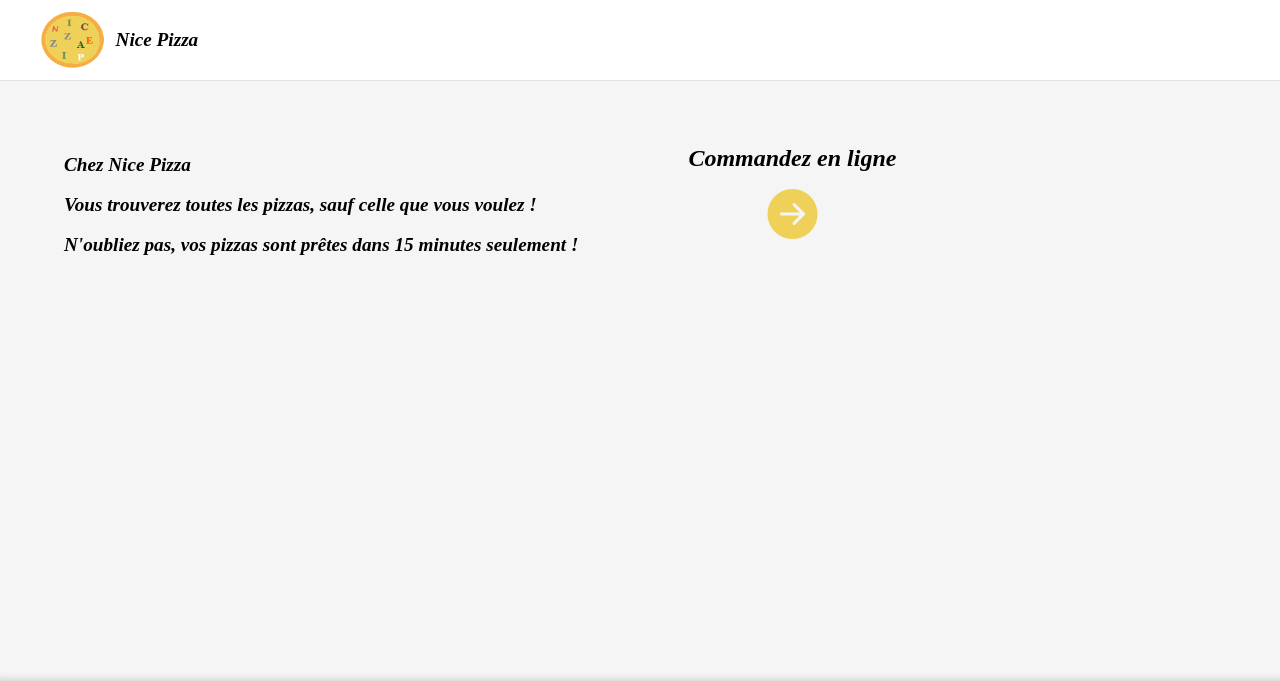
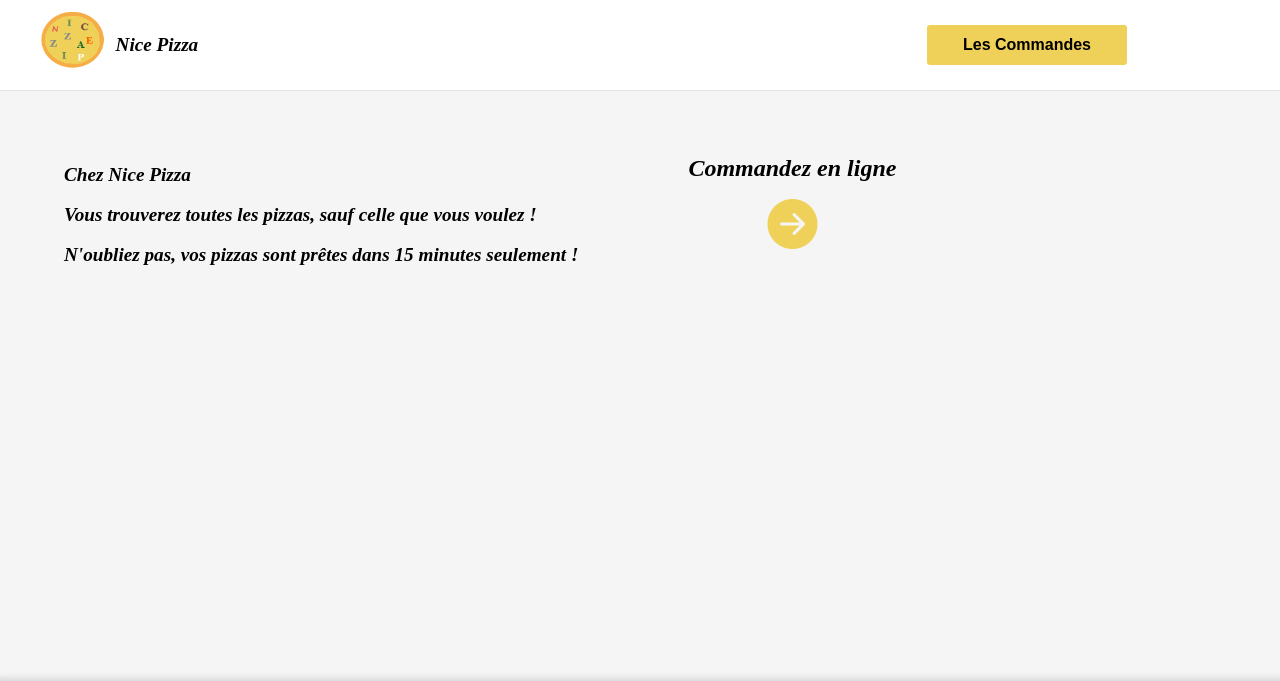
Before and after one commit to izemaghilas/nicepizza, a Symfony app: template templates/nice_pizza/index.html.twig in a window 1280 px wide. Shown: the top 681 px of the page. Run offline with Twig, Linux system fonts and the light colour scheme; the template is opened without the code that fills it, so the values that code supplies are empty; some libraries are stand-ins or nearby versions.

Commit message:
add a dashboard orders link

```diff
--- a/public/css/header.css
+++ b/public/css/header.css
@@ -1,11 +1,11 @@
 header {
     display: flex;
     flex-direction: row;
-    justify-content: flex-start;
+    justify-content: space-between;
     border-bottom: 1px solid rgba(0,0,0,.12);
 }
 
-header a {
+.nice-pizza-logo {
     display: flex;
     flex-direction: row;
     justify-content: flex-start;
@@ -15,15 +15,33 @@ header a {
     margin-bottom: 10px;
 }
 
-header a img {
+.nice-pizza-logo img {
     width: 90px;
     height: 60px;
 }
 
-header a span {
+.nice-pizza-logo span {
     color:  #000;
     font-weight: bold;
     font-style: italic;
     font-size: larger;
     align-self: center;
 }
+
+.orders-dashboard {
+    align-self: center;
+    margin-right: 10%;
+}
+.orders-dashboard button {
+    width: 200px;
+    height: 40px;
+    margin: 25px;
+    border-radius: 3px;
+    text-align: center;
+    font-size: 16px;
+    font-weight: 800;
+    background-color: #efd159;
+    border: none;
+    cursor: pointer;
+    color: #000;
+}
--- a/templates/header.html.twig
+++ b/templates/header.html.twig
@@ -1,6 +1,9 @@
 <header>
-    <a href="{{ path('nice_pizza_home') }}">
+    <a href="{{ path('nice_pizza_home') }}" class="nice-pizza-logo">
         <img src="{{ asset('img/logo.png') }}" alt="logo">
         <span>Nice Pizza</span>
     </a>
+    <a href="#" class="orders-dashboard">
+        <button>Les Commandes</button>
+    </a>
 </header>
```
